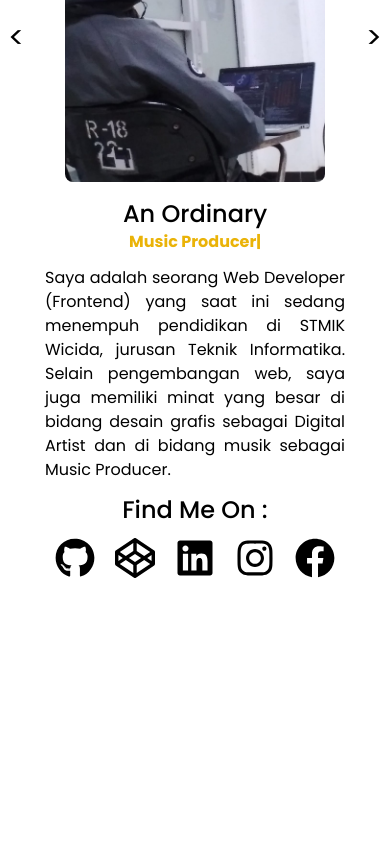
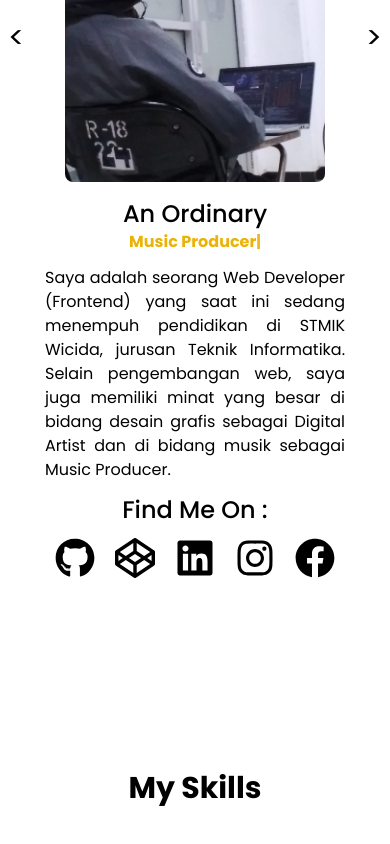
Before and after one commit to Saroyann/web-portfolio, a React (Vite) app: page / in a window 390 px wide. Shown: the part 920-1764 px from the top of the page. Before the commit the page ends 1542 px from the top, so only its background shows below. Built offline with nearby package versions, Linux system fonts and the light colour scheme.

Commit message:
initial commit

```diff
--- a/src/App.jsx
+++ b/src/App.jsx
@@ -1,6 +1,7 @@
 import React from 'react'
-import Home from './components/Home'
-import About from './components/About'
+import Home from './pages/Home'
+import About from './pages/About'
+import Skills from './pages/Skills'
 
 function App() {
 
@@ -10,6 +11,7 @@ function App() {
     <div className='max-w-[480px] sm:max-w-[640px] md:max-w-[768px] lg:max-w-[1024px] mx-auto'>
       <Home />
       <About />
+      <Skills/>
     </div>
     </>
   )
--- a/src/components/About.jsx
+++ b/src/pages/About.jsx
@@ -32,7 +32,7 @@ const About = () => {
     };
 
     return (
-        <section className='h-[100vh] pt-[3rem] md:pt-[5rem]' id='about'>
+        <section className='h-[100vh] pt-[3rem] mb-[4rem] md:pt-[5rem]' id='about'>
             <div className='text-center'>
                 <h1 className='text-3xl md:text-6xl font-bold py-2 md:py-5'>About Me</h1>
             </div>
--- a/src/components/Home.jsx
+++ b/src/pages/Home.jsx
@@ -1,6 +1,6 @@
 import React from 'react'
-import Navbar from './Navbar'
-import Hero from './Hero'
+import Navbar from '../components/Navbar'
+import Hero from '../components/Hero'
 
 const Home = () => {
     return (
--- /dev/null
+++ b/src/pages/Skills.jsx
@@ -0,0 +1,11 @@
+import React from 'react'
+
+const Skills = () => {
+    return (
+        <section id='skills' className='h-[100vh] pt-[4rem] md:pt-[5rem]'>
+            <h1 className='mt-5 text-3xl text-center font-bold'>My Skills</h1>
+        </section>
+    )
+}
+
+export default Skills
```
